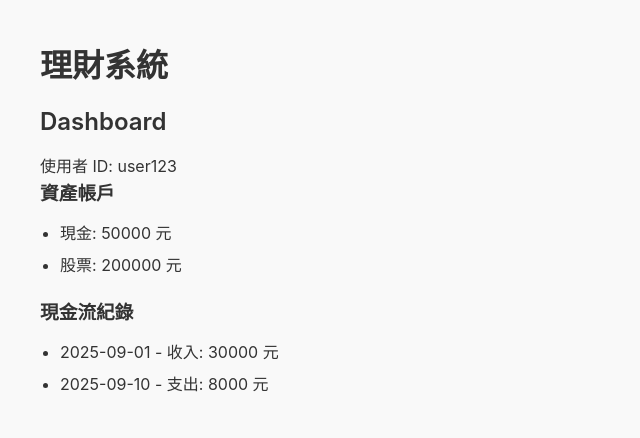
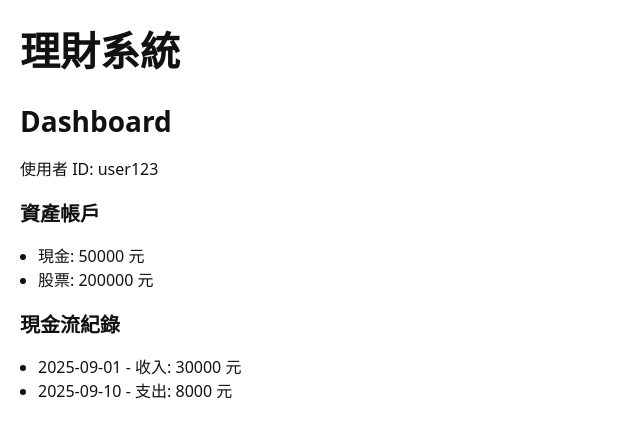
Before and after one commit to fistar0823-crypto/ww, a React (Vite) app: page / in a window 1280 px wide. Shown: the top 438 px of the page, without its empty margins (0-640 px from the left). Built offline with nearby package versions, Linux system fonts and the light colour scheme; the HTML template or start-up script is replaced by a standard one.

Commit message:
Update index.css

```diff
--- a/src/index.css
+++ b/src/index.css
@@ -1,55 +1,38 @@
-/* src/index.css */
-/* 全域樣式設定，讓整個理財系統看起來更清晰 */
-
-* {
-  margin: 0;
-  padding: 0;
-  box-sizing: border-box;
+:root {
+  --fg: #111;
+  --muted: #777;
 }
 
+* { box-sizing: border-box; }
+html, body, #root { height: 100%; }
 body {
-  font-family: -apple-system, BlinkMacSystemFont, "Segoe UI", Roboto, Oxygen,
-    Ubuntu, Cantarell, "Open Sans", "Helvetica Neue", sans-serif;
-  background-color: #f9f9f9;
-  color: #333;
-  line-height: 1.6;
-  padding: 20px;
+  margin: 0;
+  font-family: system-ui, -apple-system, 'Segoe UI', Roboto, 'Noto Sans TC', 'PingFang TC', 'Microsoft JhengHei', sans-serif;
+  color: var(--fg);
 }
 
-h1, h2, h3, h4, h5, h6 {
-  margin-bottom: 12px;
-  font-weight: 600;
+.container {
+  max-width: 880px;
+  margin: 0 auto;
+  padding: 24px 16px 64px;
 }
 
-nav {
-  margin-bottom: 20px;
+h1 { font-size: 40px; margin: 0 0 8px; }
+h2 { font-size: 28px; margin: 24px 0 6px; }
+h3 { font-size: 20px; margin: 18px 0 8px; }
+
+.row { display: flex; gap: 12px; align-items: center; flex-wrap: wrap; }
+button, input, select {
+  padding: 8px 12px;
+  font-size: 16px;
 }
-
-button {
-  background-color: #007bff;
-  border: none;
-  color: white;
-  padding: 6px 12px;
-  border-radius: 4px;
-  cursor: pointer;
-  margin-right: 8px;
+button { cursor: pointer; }
+.card {
+  border: 1px solid #e5e5e5;
+  border-radius: 10px;
+  padding: 16px;
+  margin-top: 12px;
 }
-
-button:hover {
-  background-color: #0056b3;
-}
-
-ul {
-  margin: 10px 0 20px 20px;
-}
-
-li {
-  margin-bottom: 6px;
-}
-
-input, select {
-  padding: 6px;
-  margin-right: 8px;
-  border: 1px solid #ccc;
-  border-radius: 4px;
-}
+.muted { color: var(--muted); }
+.spread { display: flex; justify-content: space-between; align-items: center; gap: 12px; }
+ul { padding-left: 18px; }
```
